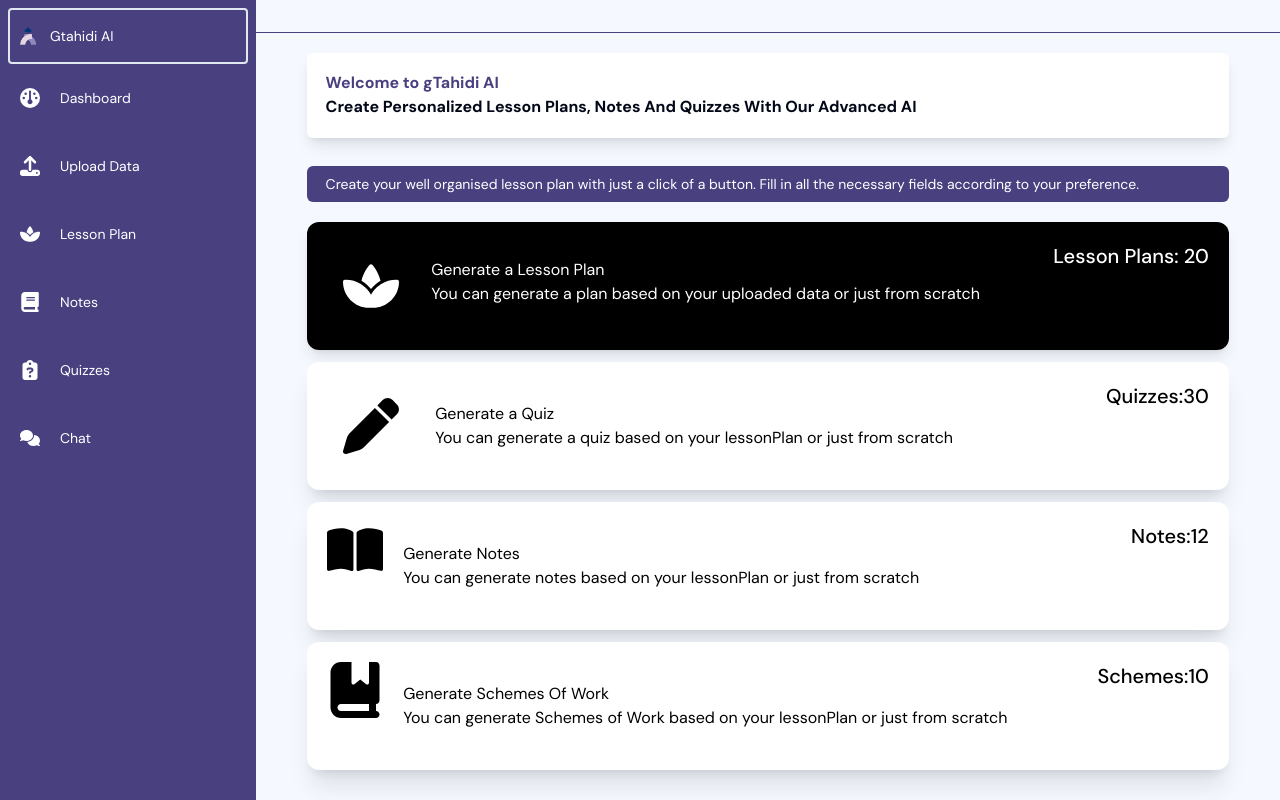
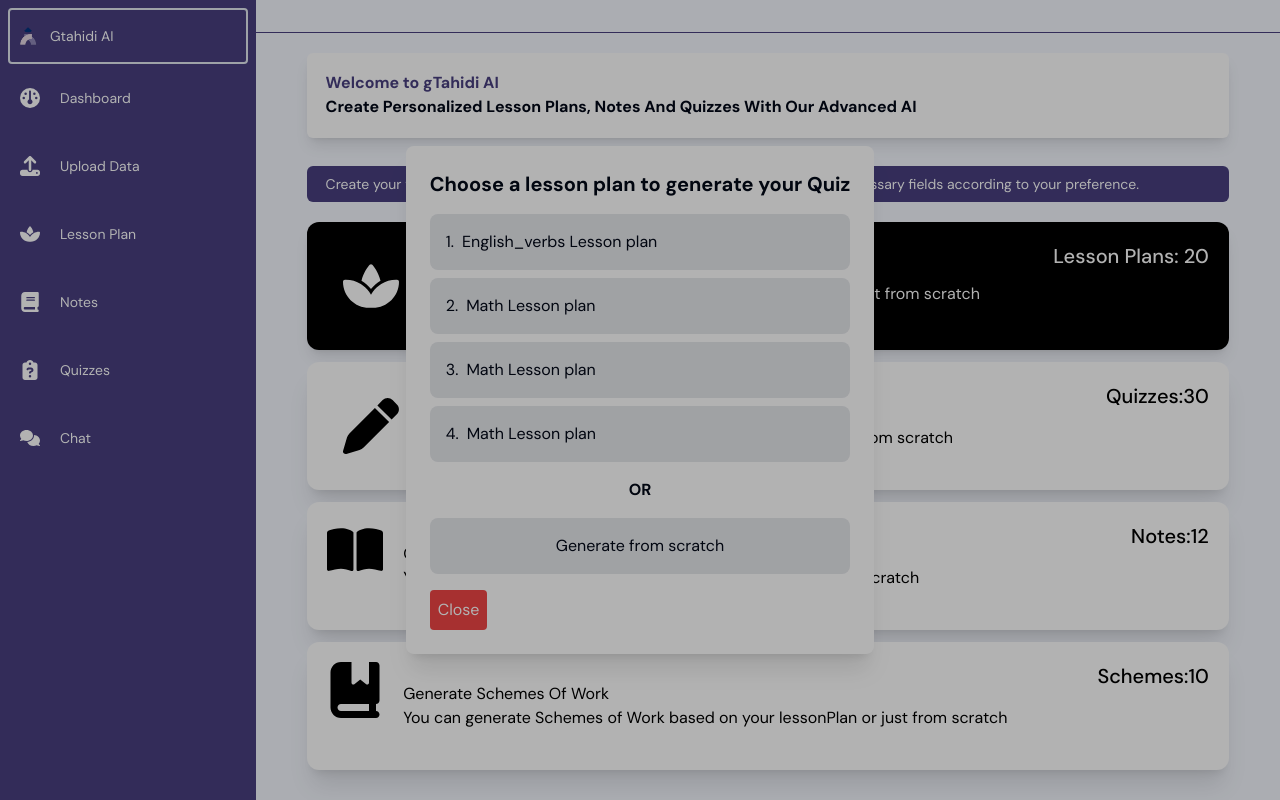
Before and after one commit to gTahidi/gTahidi-Beta, a Next.js app: page /dashboard in a window 1280 px wide. Both pictures are taken after a click on the element 768 px from the left and 285 px from the top of the page. Built offline with nearby package versions, Linux system fonts and the light colour scheme; no server answers.

Commit message:
popup_done

```diff
--- a/app/dashboard/page.tsx
+++ b/app/dashboard/page.tsx
@@ -10,7 +10,7 @@ import {
   faSpinner,
 } from "@fortawesome/free-solid-svg-icons";
 import { FontAwesomeIcon } from "@fortawesome/react-fontawesome";
-import React, { ElementType } from "react";
+import React, { ElementType, useState } from "react";
 import { InteractionType } from "@azure/msal-browser";
 import { useRouter } from "next/navigation";
 import { useSession } from "next-auth/react";
@@ -18,10 +18,22 @@ import { ResourceDistributionChart } from "@/components/ResourceDistributionChar
 import TopTutors from "@/components/TopTutors";
 
 const Dashboard = () => {
+
   const plans = 20;
   const notes = 12;
   const Schemes= 10;
   const quizzes = 30;
+
+  const [isModalOpen, setIsModalOpen] = useState(false);
+
+  const handleCardClick = () => {
+    setIsModalOpen(true);
+  };
+
+  const closeModal = () => {
+    setIsModalOpen(false);
+  };
+
 
   return (
     <div className="flex-grow dashboard-container flex flex-col overflow-y-auto">
@@ -39,8 +51,10 @@ const Dashboard = () => {
         Fill in all the necessary fields according to your preference.
       </p>
       <div className=" w-full gap-5">
-        <div className="bg-black p-5 shadow-lg rounded-xl flex justify-start mb-3 items-start text-white cursor-pointer transform transition-transform duration-200 hover:scale-105 hover:shadow-lg">
-
+        <div
+          className="bg-black p-5 shadow-lg rounded-xl flex justify-start mb-3 items-start text-white cursor-pointer transform transition-transform duration-200 hover:scale-105 hover:shadow-lg"
+          onClick={handleCardClick}
+        >
           <FontAwesomeIcon icon={faSpa} className=" p-4  w-14 h-14" />
           <div className="p-4 flex-grow">
             <h1>Generate a Lesson Plan</h1>
@@ -50,8 +64,11 @@ const Dashboard = () => {
             <p className="font-medium text-xl">Lesson Plans: {plans}</p>
           </div>
         </div>
-        <div className="bg-white p-5 shadow-xl rounded-xl mb-3 flex items-start justify-between text-black transform transition-transform duration-200 hover:scale-105 hover:shadow-lg">
 
+        <div
+          className="bg-white p-5 shadow-xl rounded-xl mb-3 flex items-start justify-between text-black transform transition-transform duration-200 hover:scale-105 hover:shadow-lg"
+          onClick={handleCardClick}
+          >
           <FontAwesomeIcon icon={faPen} className=" p-4 w-14 h-14" />
           <div className="p-5 flex-grow">
             <h1>Generate a Quiz</h1>
@@ -61,8 +78,11 @@ const Dashboard = () => {
             <p className="font-medium text-xl">Quizzes:{quizzes}</p>
           </div>
         </div>
-        <div className="p-5 rounded-xl flex mb-3 items-start justify-between shadow-xl bg-white text-black transform transition-transform duration-200 hover:scale-105 hover:shadow-lg">
 
+        <div
+          className="p-5 rounded-xl flex mb-3 items-start justify-between shadow-xl bg-white text-black transform transition-transform duration-200 hover:scale-105 hover:shadow-lg"
+          onClick={handleCardClick}
+          >
           <FontAwesomeIcon icon={faBookOpen} className="w-14 h-14" />
           <div className="p-5 flex-grow">
             <h1>Generate Notes</h1>
@@ -73,7 +93,11 @@ const Dashboard = () => {
           </div>
 
         </div>
-        <div     className="p-5 rounded-xl flex items-start mb-2 shadow-xl justify-between bg-white text-black transform transition-transform duration-200 hover:scale-105 hover:shadow-lg">
+
+        <div
+          className="p-5 rounded-xl flex items-start mb-2 shadow-xl justify-between bg-white text-black transform transition-transform duration-200 hover:scale-105 hover:shadow-lg"
+          onClick={handleCardClick}
+          >
           <FontAwesomeIcon icon={faBookBookmark} className="w-14 h-14" />
           <div className="p-5 flex-grow">
             <h1>Generate Schemes Of Work</h1>
@@ -89,6 +113,41 @@ const Dashboard = () => {
         <ResourceDistributionChart />
          <TopTutors />
       </div> */}
+      {isModalOpen && (
+        <div className="fixed top-0 left-0 w-full h-full flex items-center justify-center z-50">
+          <div className="bg-white p-4 sm:p-6 rounded-lg shadow-xl max-w-xs sm:max-w-md md:max-w-lg max-h-full overflow-y-auto">
+            <h2 className="text-xl font-bold mb-4">Choose a lesson plan to generate your Quiz</h2>
+            <div className="flex flex-col space-y-2">
+              <div className="flex items-center bg-gray-200 p-4 rounded-lg transition-colors duration-300 hover:bg-black hover:text-white cursor-pointer">
+                <span className="mr-2">1.</span>
+                English_verbs Lesson plan
+              </div>
+              <div className="flex items-center bg-gray-200 p-4 rounded-lg transition-colors duration-300 hover:bg-black hover:text-white cursor-pointer">
+                <span className="mr-2">2.</span>
+                Math Lesson plan
+              </div>
+              <div className="flex items-center bg-gray-200 p-4 rounded-lg transition-colors duration-300 hover:bg-black hover:text-white cursor-pointer">
+                <span className="mr-2">3.</span>
+                Math Lesson plan
+              </div>
+              <div className="flex items-center bg-gray-200 p-4 rounded-lg transition-colors duration-300 hover:bg-black hover:text-white cursor-pointer">
+                <span className="mr-2">4.</span>
+                Math Lesson plan
+              </div>
+            </div>
+            <div className="text-center font-bold my-4">OR</div>
+            <div className="bg-gray-200 p-4 rounded-lg transition-colors duration-300 hover:bg-gray-300 cursor-pointer text-center">
+              Generate from scratch
+            </div>
+            <button onClick={closeModal} className="mt-4 bg-red-500 text-white p-2 rounded">Close</button>
+          </div>
+          <div className="absolute top-0 left-0 w-full h-full bg-black opacity-30" onClick={closeModal}></div>
+        </div>
+      )}
+
+
+
+
     </div>
   );
 };
```
